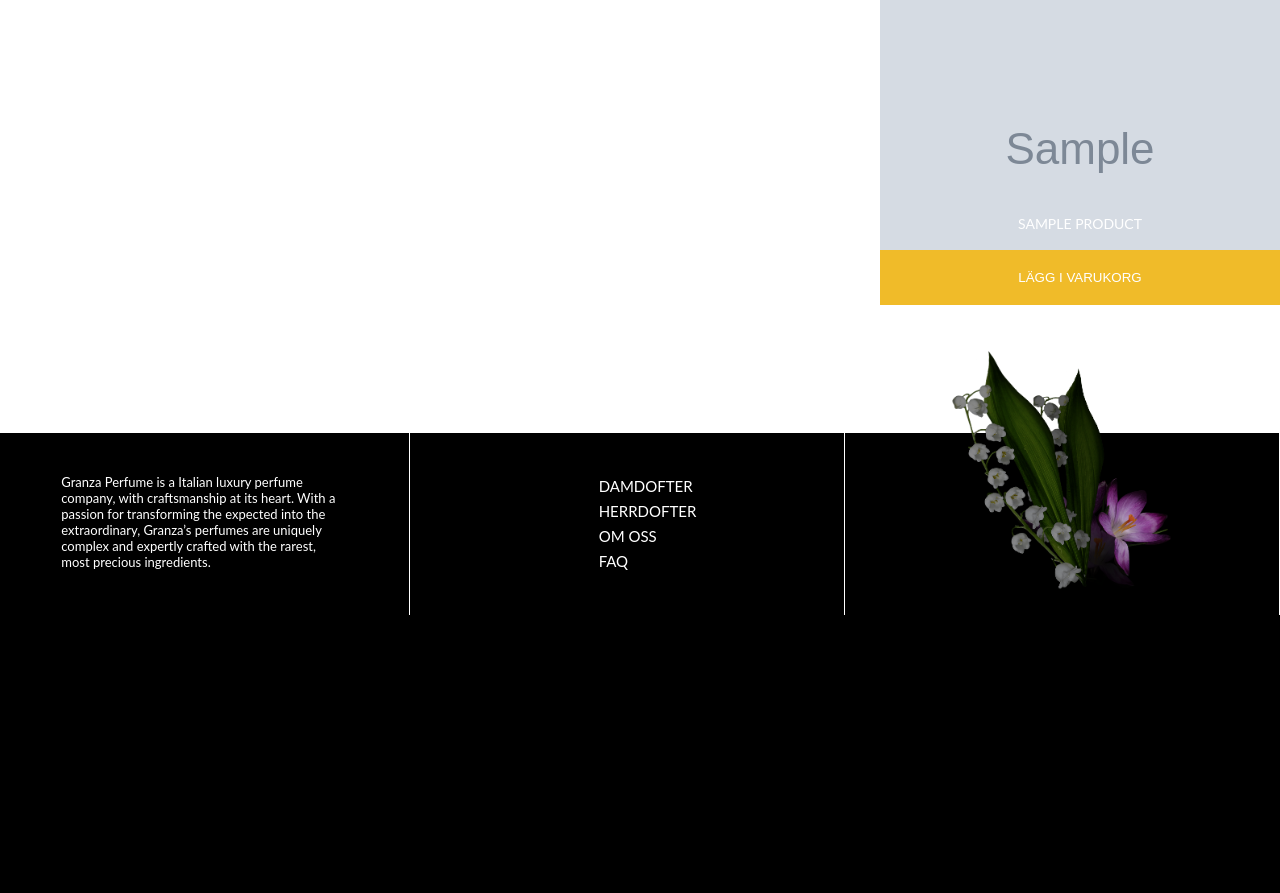
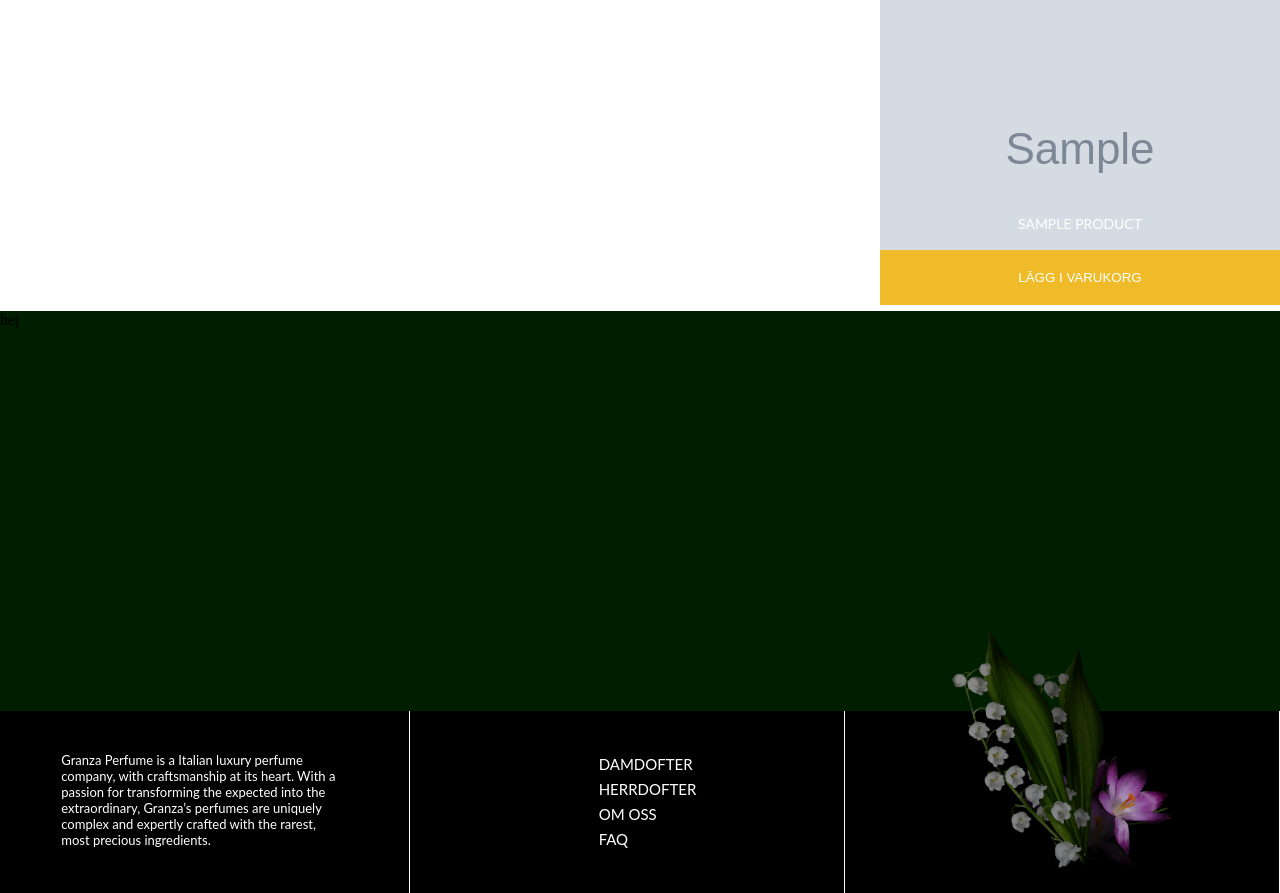
Before and after one commit to nicholkaren/granza, a PHP site: the page made by templates/product_tpl.php in a window 1280 px wide. Shown: the part 1245-2138 px from the top of the page. Before the commit the page ends 1860 px from the top, so only its background shows below. Run offline with PHP 8.4, Linux system fonts and the light colour scheme; the template is opened without the code that fills it: most values are stand-ins (such as "Sample title", 1, 10 or a date in 2020); grey boxes marked "Sample" are stand-in pictures; data that the repository does not hold is empty.

Commit message:
product controller hämta 4 parfymer
Nu funkar allt

```diff
--- a/css/product_single.css
+++ b/css/product_single.css
@@ -229,10 +229,6 @@
     text-transform: uppercase;
 }
 
-.product_single {
-    margin-bottom: 10%;
-}
-
 /* Ikoner för att dela på sociala medier */
 .share-prod {
     margin-top: 3%;
@@ -289,7 +285,7 @@
 }
 
 .scent-wheel {
-  max-width: 50%;
+  max-width: 60%;
   margin-right: auto;
   margin-left: auto;
   display: block;
@@ -410,9 +406,13 @@
     transition: background-color 1s ease-out;
 }
 
+
+/* Block innan footern */
 .before_footer {
   width: 100%;
-  color: red;
+  height: 400px;
+  background-color: #001E00;
+  margin-top: 0.5%;
 
 }
 
--- a/templates/product_tpl.php
+++ b/templates/product_tpl.php
@@ -83,12 +83,15 @@
         -->
 
 </div> <!-- End of product single div -->
+
       <hr>
+
+      <!-- Block med doftfamiljs-hjul -->
       <div id="block">
           <img class="scent-wheel" src="img/products/big/scent_wheel.png">
       </div>
 
-      <!--LIKNANDE PRODUKTER-->
+      <!--Liknande produkter 4 st -->
       <div class="product_upsale">
           <h2 class="upsale_title"> Parfymer i samma doftfamilj </h2>
       </div>
@@ -103,11 +106,11 @@
               echo '</div></a>';
           } ?>
       </div>
+        <div class="before_footer">hej</div>
+
 
 </div>
 </div>
 
-  <div class="before_footer"></div>
-
 <?php require_once('templates/footer.php');
 ?>
```
Also changed, not shown: controllers/product_controller.php (+44 -0 lines). Lines whose indentation alone changed are shown as unchanged.
